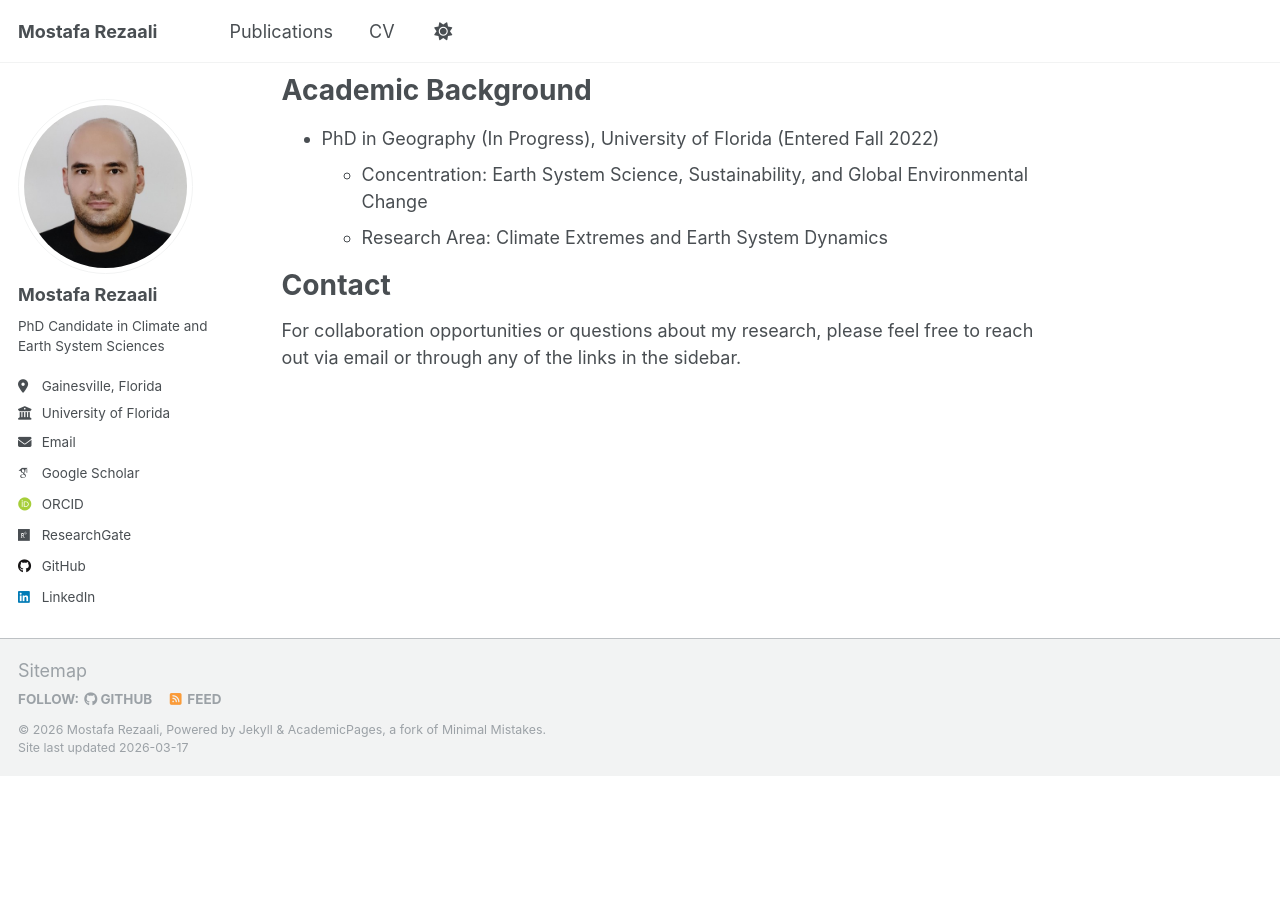
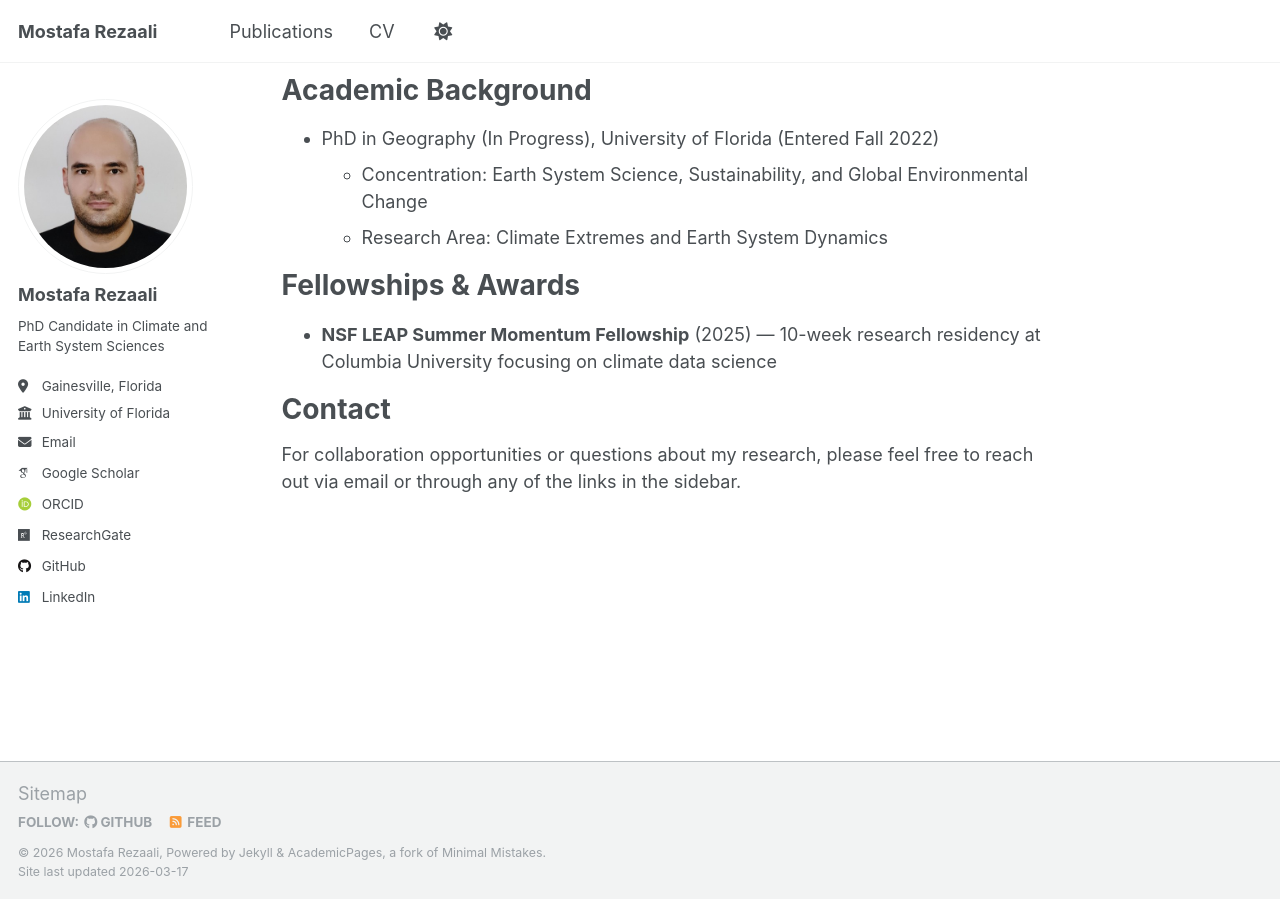
Before and after one commit to Mostafa-Rezaali/Mostafa-Rezaali.github.io, a Jekyll site: the page built from _pages/about.md, in a window 1280 px wide and 900 px high, scrolled down 1165 px. Built offline with Jekyll 4.4.1, drawn with Linux system fonts in a browser that asks for light colours; some web fonts are replaced; before the commit the page ends 1941 px from its top, so only the background shows below that.

Commit message:
Optimize SEO, metadata, and content

```diff
--- a/_pages/about.md
+++ b/_pages/about.md
@@ -1,6 +1,7 @@
 ---
 permalink: /
 title: "About Me"
+description: "PhD Candidate at the University of Florida researching heat wave prediction and climate extremes using machine learning and numerical climate models."
 author_profile: true
 redirect_from:
   - /about/
@@ -41,7 +42,10 @@ Academic Background
   - Concentration: Earth System Science, Sustainability, and Global Environmental Change
   - Research Area: Climate Extremes and Earth System Dynamics
 
+Fellowships & Awards
+======
+- **NSF LEAP Summer Momentum Fellowship** (2025) — 10-week research residency at Columbia University focusing on climate data science
+
 Contact
 ======
 For collaboration opportunities or questions about my research, please feel free to reach out via email or through any of the links in the sidebar.
-<meta name="google-site-verification" content="uyHENyzO2pSv7Qf2g4WnQKh8emlbYWkJkmd1p7Bz2o0" />
```
